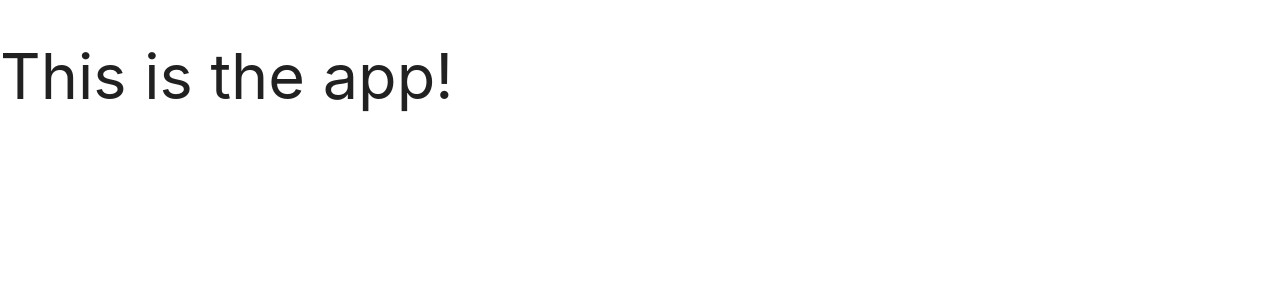
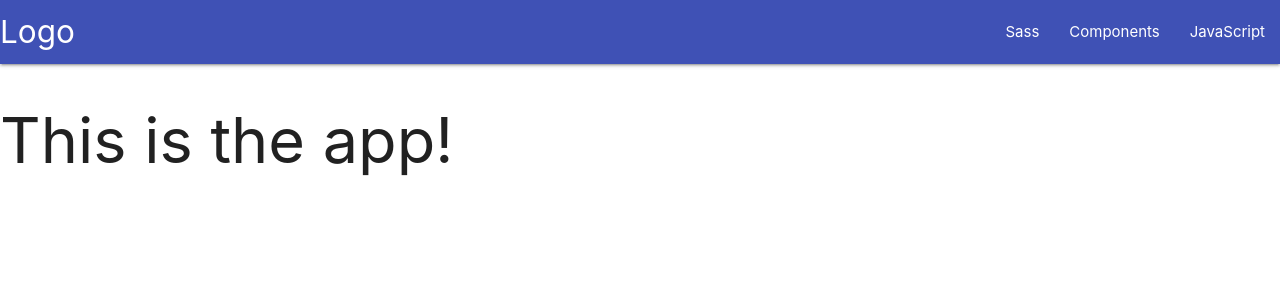
Before and after one commit to OnixFang/onix-mail-office, a React (Create React App) app in the folder frontend/: page / in a window 1280 px wide. Shown: the top 300 px of the page. Built offline with nearby package versions, Linux system fonts and the light colour scheme.

Commit message:
Materialize-css configuration

```diff
--- a/frontend/src/app.jsx
+++ b/frontend/src/app.jsx
@@ -1,10 +1,30 @@
 import React from 'react';
-import './materialize-src/sass/materialize.scss';
+
+// Styles
+import './theme.scss';
 import './app.scss';
 
 const App = (props) => {
   return (
     <React.Fragment>
+      <nav>
+        <div class="nav-wrapper">
+          <a href="#" class="brand-logo">
+            Logo
+          </a>
+          <ul id="nav-mobile" class="right hide-on-med-and-down">
+            <li>
+              <a href="sass.html">Sass</a>
+            </li>
+            <li>
+              <a href="badges.html">Components</a>
+            </li>
+            <li>
+              <a href="collapsible.html">JavaScript</a>
+            </li>
+          </ul>
+        </div>
+      </nav>
       <h1>This is the app!</h1>
     </React.Fragment>
   );
--- a/frontend/src/app.scss
+++ b/frontend/src/app.scss
@@ -1 +1,5 @@
-/* Global styles */
+// Materialize and theme imports
+@import './theme';
+@import './materialize-src/sass/materialize';
+
+// Global styles
--- /dev/null
+++ b/frontend/src/theme.scss
@@ -0,0 +1,2 @@
+@import './materialize-src/sass/components/color-variables';
+$primary-color: color('indigo', 'base') !default;
```
